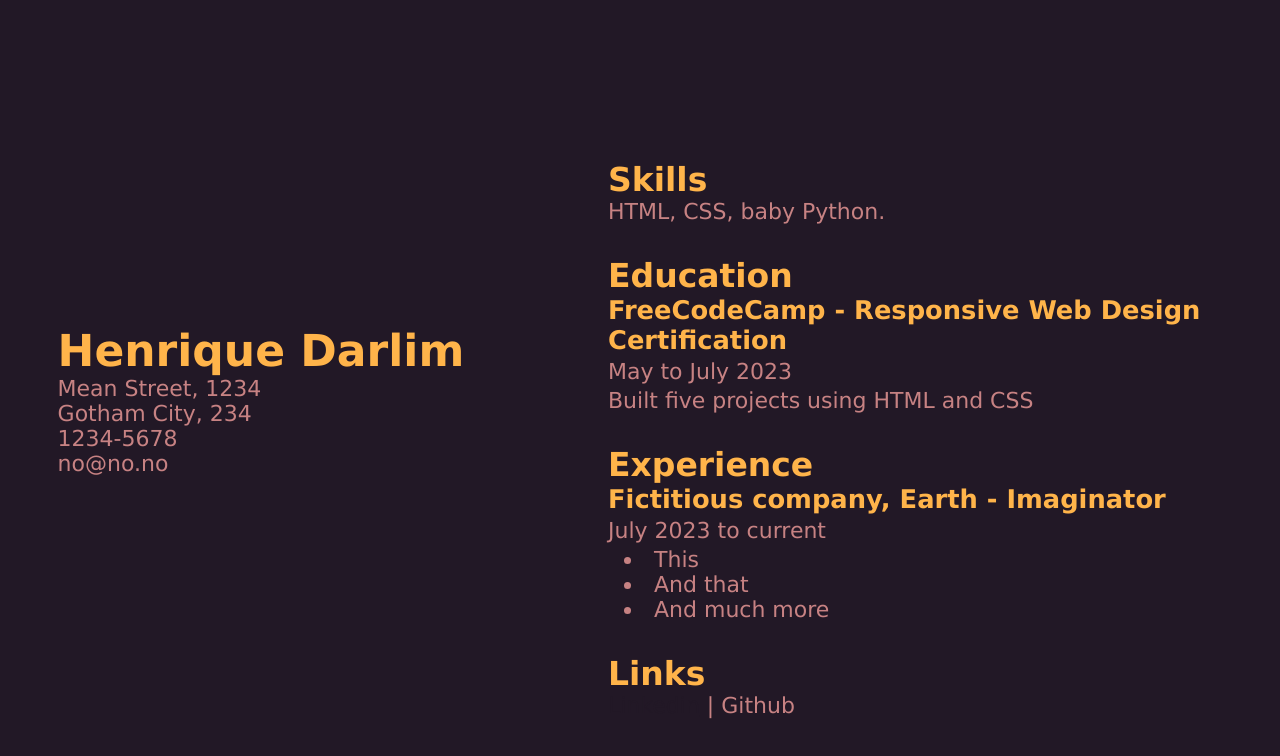
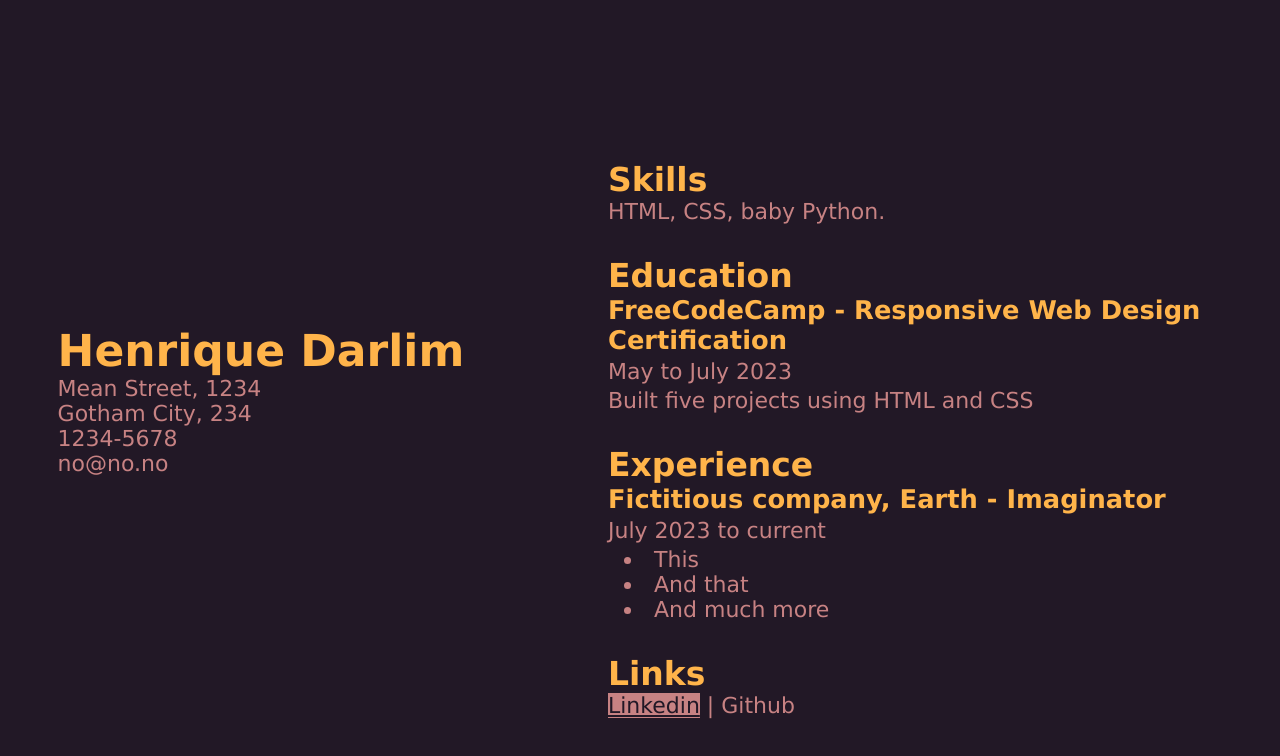
Before and after one commit to hdarlim/CV, a plain HTML site: page index.html in a window 1280 px wide. In both pictures the pointer is over the link "Linkedin". Drawn offline with Linux system fonts and the light colour scheme.

Commit message:
fixed the anchor properties

```diff
--- a/style.css
+++ b/style.css
@@ -87,12 +87,12 @@ ul {
 
 a {
     text-decoration: none;
-    color: var(--subtitle);
+    color: var(--text);
 }
 
 a:hover {
     color: var(--bg);
-    background-color: var(--subtitle);
+    background-color: var(--text);
     text-decoration: underline;
 }
 
```
